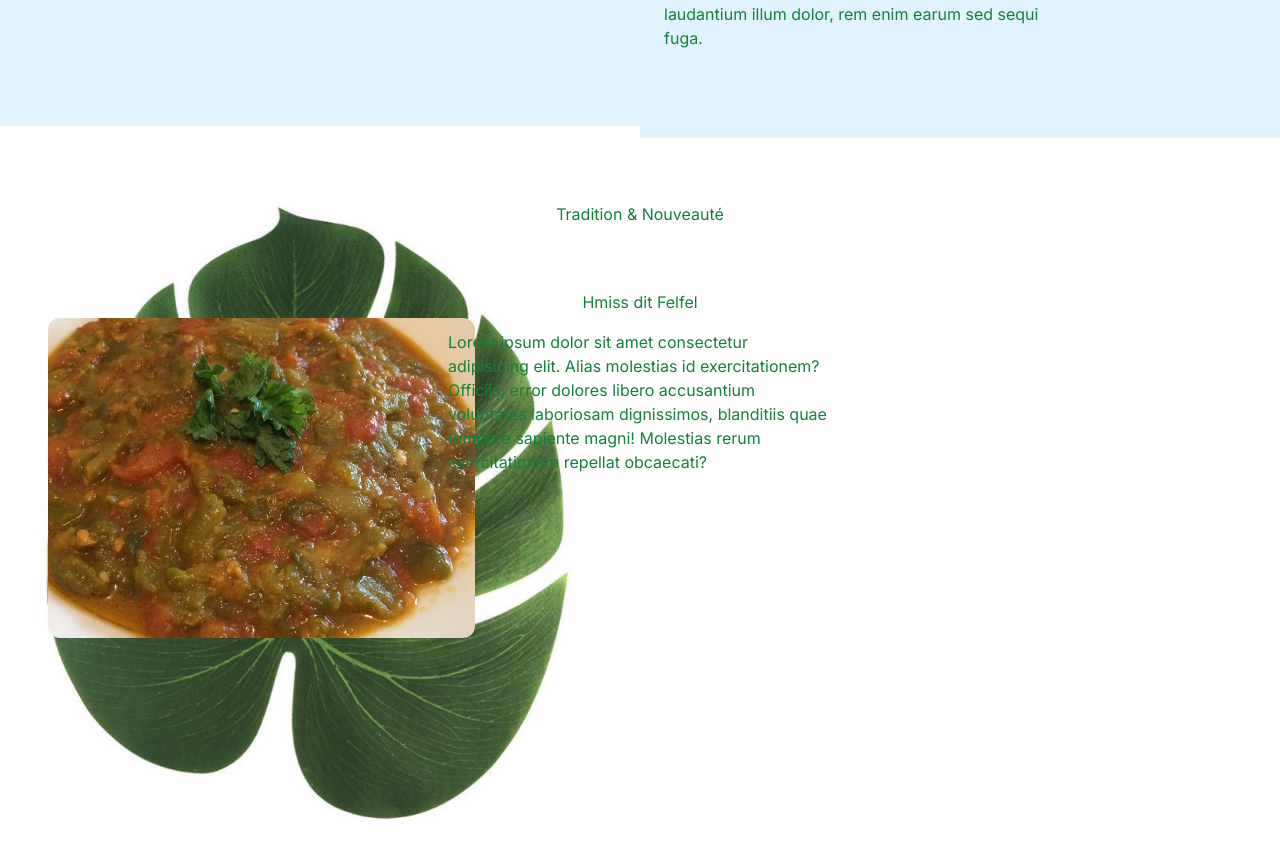
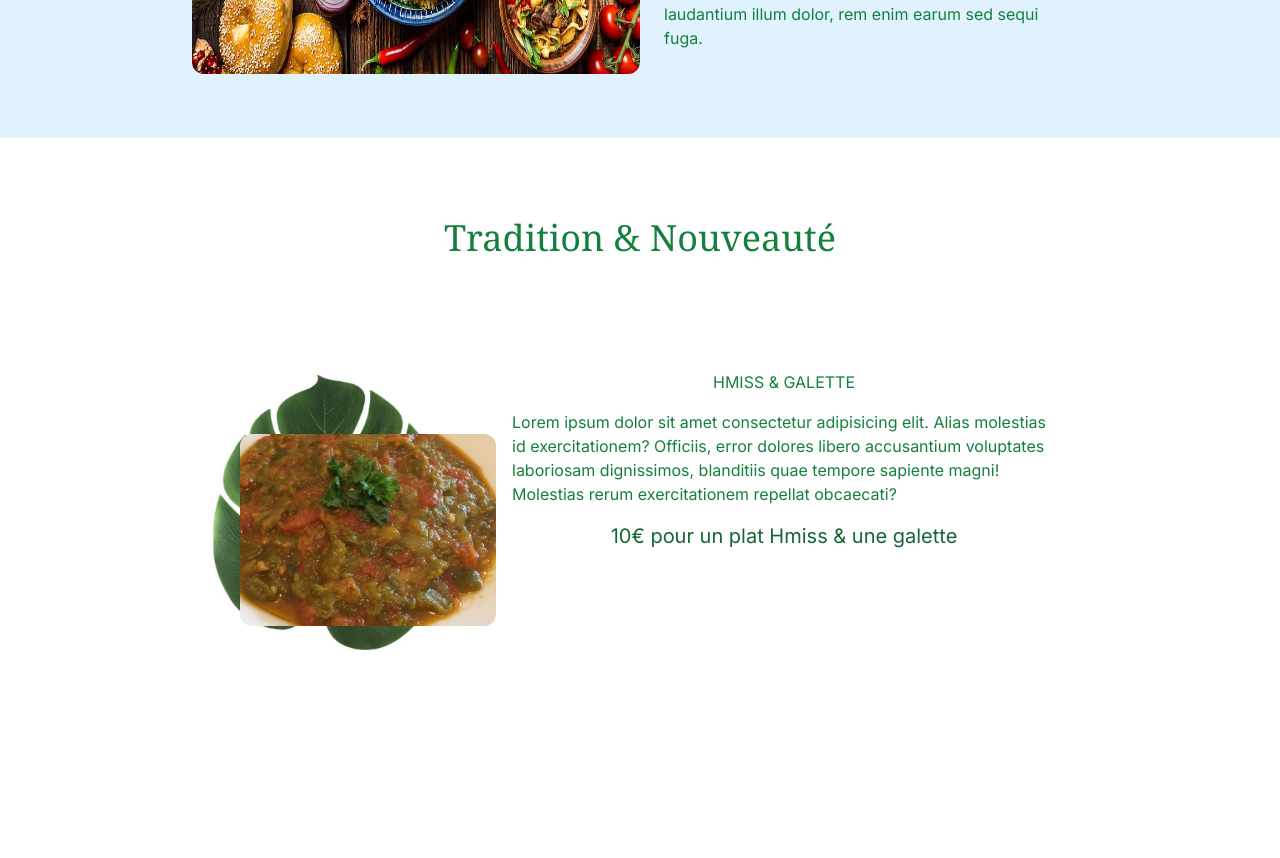
Before and after one commit to RaoufCherif/traiteur, a Next.js app: page / in a window 1280 px wide. Shown: the part 4900-5758 px from the top of the page. After the commit the page ends 5648 px from the top, so only its background shows below. Built offline with nearby package versions, Linux system fonts and the light colour scheme.

Commit message:
added tradition & nouveauté section

```diff
--- a/src/app/components/TraditionNouveaute.tsx
+++ b/src/app/components/TraditionNouveaute.tsx
@@ -2,30 +2,30 @@ import React from 'react'
 import Image from 'next/image';
 import palm from "../../../public/palm.jpg"
 import hmis from "../../../public/hmis .jpg"
+import { Ephesis } from 'next/font/google'
+
 
 function TraditionNouveaute() {
   return (
-    <section className=' flex flex-col gap-4 mt-12 justify-center  items-center  '>
+    <section className="  flex flex-col justify-center items-center ">
+        <h2 className='p-4 m-16 font-serif hover:font-sans text-green-700 text-4xl '> Tradition & Nouveauté </h2>
+        <div className='mb-16 flex flex-row max-w-4xl'>
+            <Image id='image_rice' src={palm}  alt="background image"  className=' w-72 rounded-xl '/>
+            <Image  src={hmis}  alt="background image"  className='absolute w-1/5 rounded-xl ml-12 mt-24'/>
+            <div>
+             <div className='flex flex-col  items-center  gap-4  m-4 p-4 '>
+            <h2 className=' text-green-700'>HMISS & GALETTE</h2>
+            <p className=' text-green-700'> Lorem ipsum dolor sit amet consectetur adipisicing elit. Alias molestias id exercitationem? Officiis, error dolores libero accusantium voluptates laboriosam dignissimos, blanditiis quae tempore sapiente magni! Molestias rerum exercitationem repellat obcaecati?
+            </p>
+            <h6 className='text-green-800 text-xl'>10€ pour un plat Hmiss & une galette </h6>
+        </div>
+             </div>
+        </div>
+    </section>
 
-    <h2 className='relative z-50 flex justify-center mt-4 text-green-700'> Tradition & Nouveauté</h2>
-
-    <div className='flex flex-row justify-center items-center w-96 gap-120 mt-12 '>
-
-        <div className='absolute  '>
-        <Image src={palm} alt="palm" className='absolute  w-1/2 z-0' />
-        <Image src={hmis} alt="hmiss"  className='relative w-1/3  mt-48 ml-12 z-50 rounded-xl' />
-        </div>
-
-        <div className='flex flex-col justify-center items-center w-120 gap-4  '>
-            <h2 className='z-50 text-green-700'>Hmiss dit Felfel</h2>
-            <p className='z-50 text-green-700'> Lorem ipsum dolor sit amet consectetur adipisicing elit. Alias molestias id exercitationem? Officiis, error dolores libero accusantium voluptates laboriosam dignissimos, blanditiis quae tempore sapiente magni! Molestias rerum exercitationem repellat obcaecati?
-            </p>
-        </div>
-
-    </div>
-
-         </section>
   )
 }
 
+
+
 export default TraditionNouveaute
--- a/src/app/globals.css
+++ b/src/app/globals.css
@@ -34,10 +34,6 @@ body {
    height: 1vh;
 
   }
-  #image_rice{
-    max-width: fit-content;
-    max-height: fit-content;
-   }
 
 
 }
@@ -57,10 +53,6 @@ body {
     margin-top: 18vh;
    }
 
-   #image_rice{
-    max-width: fit-content;
-    max-height: fit-content;
-   }
 
 
 
--- a/tailwind.config.ts
+++ b/tailwind.config.ts
@@ -11,7 +11,7 @@ const config: Config = {
       backgroundImage: {
         'gradient-radial': 'radial-gradient(var(--tw-gradient-stops))',
         'gradient-conic':
-          'conic-gradient(from 180deg at 50% 50%, var(--tw-gradient-stops))',
+        'conic-gradient(from 180deg at 50% 50%, var(--tw-gradient-stops))',
       },
     },
 
```
